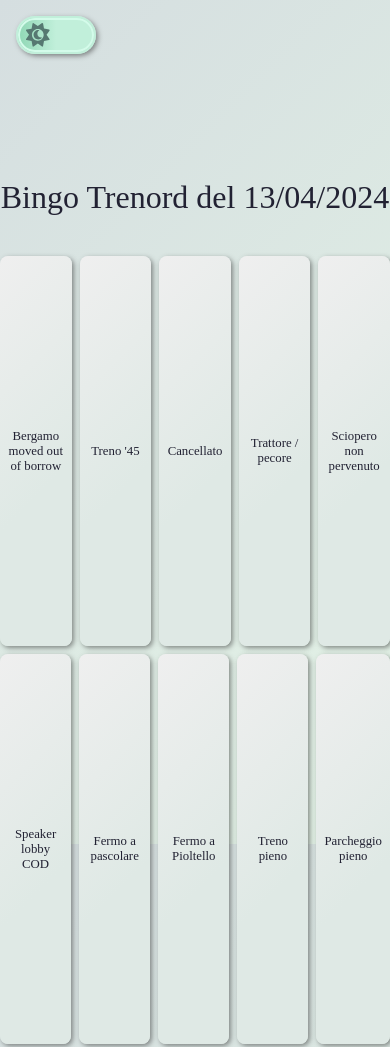
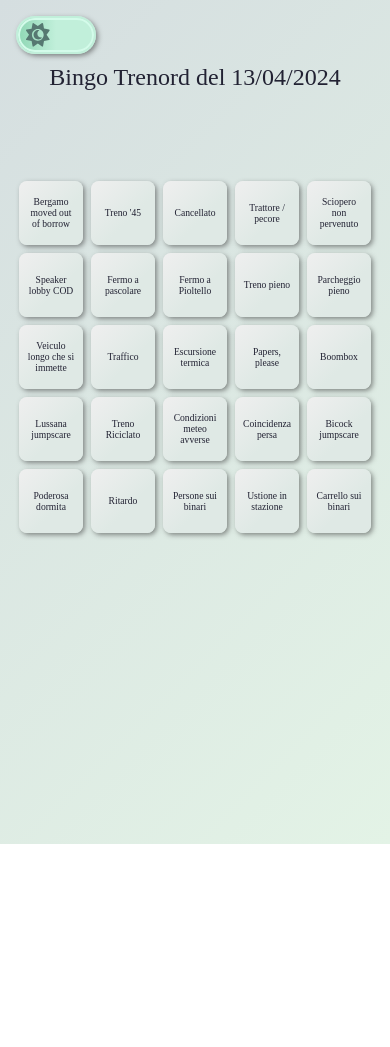
Before and after one commit to M1keCodingProjects/bingo, a plain HTML site: page index.html in a window 390 px wide. Shown: the top 1047 px of the page. After the commit the page ends 844 px from the top, so only its background shows below. Drawn offline with Linux system fonts and the light colour scheme; a web font is replaced by a local one.

Commit message:
Tried to make a responsive layout + document mode is cached.

```diff
--- a/app.js
+++ b/app.js
@@ -32,6 +32,7 @@
     todaysDate.setHours(23, 59, 59, 999); //Saved data expires at midnight
     document.getElementById("hero").innerHTML += todaysDate.toLocaleDateString("en-GB");
 
+    let modeIsNight = false; // this goes here because saved data depends on it, other stuff is later cuz of rendering perf.
     let randomizedEntries = [];
     let matrix = [...Array(25)].map(e => false);
     readDataIfSaved();
@@ -54,30 +55,36 @@
 
                     e.preventDefault(); return false;
                 });
-
-                cell.addEventListener("animationend", e => e.target.classList.remove("bingo"));
             }));
 
-    let modeIsNight = false;
     // I need to save the btn otherwise the svg inside it becomes the event target lmao.
     const modeBtn = document.getElementById("mode");
+    toggleDocumentMode(); // Here, cuz why not and also btn needs to be defined.
     modeBtn.onclick =_=> {
         modeIsNight = !modeIsNight;
-        attrStr     =  modeIsNight ? "night" : "day";
+
+        toggleDocumentMode();
+        setCookie("nightModeOn", +modeIsNight);
+    };
+
+    function toggleDocumentMode() {
+        const attrStr =  modeIsNight ? "night" : "day";
 
         modeBtn.setAttribute("mode", attrStr);
         document.documentElement.setAttribute("mode", attrStr);
-    };
+    }
 
     function readDataIfSaved() {
         if(!document.cookie) {
             for(let i = 0; i < ENTRIES_AMT; i++)
                 randomizedEntries.push(ENTRIES.splice(Math.floor(Math.random() * ENTRIES.length), 1)[0])
 
+            setCookie("nightModeOn", +modeIsNight);
             setCookie("boardEntries", randomizedEntries.join("#")); return;
         }
 
         boardState = getCookie("boardState");
+        modeIsNight = !!+getCookie("nightModeOn");
         randomizedEntries = getCookie("boardEntries").split("#");
 
         if(boardState) matrix = boardState.split("").map(d => !!+d);
@@ -137,9 +144,12 @@
     }
 
     async function startBingoAnimOnCells(ids) {
-        for(id of ids) {
-            document.getElementById(id).classList.add("bingo");
-            await sleep(100);
+        for(const id of ids) {
+            const cell = document.getElementById(id);
+            cell.style.animation = "none";
+            await sleep(50);
+            cell.style.animation = "bingo .75s ease-in-out";
+            await sleep(50);
         };
     }
 
--- a/index.html
+++ b/index.html
@@ -11,8 +11,8 @@
     <link href="https://fonts.googleapis.com/css2?family=Platypi:ital,wght@0,300..800;1,300..800&display=swap" rel="stylesheet">
 </head>
 <body>
+    <div id="wrapper">
         <header><h1 id="hero">Bingo Trenord del </h1></header>
-
         <div class="table-container">
             <div class = "bingo-table" id="bingoTable">
                 <div class="bingo-row">
@@ -56,7 +56,7 @@
                 </div>
             </div>
         </div>
-    <footer></footer>
+    </div>
 
     <button id="mode">
         <svg width="51" height="51" viewBox="0 0 51 51" xmlns="http://www.w3.org/2000/svg">
--- a/style.css
+++ b/style.css
@@ -35,19 +35,26 @@
     --btn-icon:  #aa21bc;
 }
 
+html {
+    width: 100%;
+    height: 100%;
+    display: table;
+}
+
+body {
+    width: 100%;
+    display: table-cell;
+}
+
 html, body {
-    width: 100%;
-    height: 100vh;
+    margin: 0;
+    padding: 0;
     color: var(--text);
     background: var(--bg);
     transition: background-color .2s ease-in-out;
 }
 
 body {
-    display: flex;
-    justify-content: center;
-    align-items: center;
-    flex-direction: column;
     user-select: none;
     font-family: "Platypi", serif;
     font-optical-sizing: auto;
@@ -55,12 +62,17 @@ body {
     font-style: normal;
 }
 
+#wrapper {
+    width: 100%;
+    height: 100%;
+    display: flex;
+    flex-direction: column;
+    justify-content: space-between;
+}
+
 header {
-    width: 100%;
-    height: 10%;
-    margin-bottom: 1rem;
-    display: flex;
-    justify-content: space-around;
+    margin-top: 4rem;
+    flex-grow: 1;
 }
 
 button#mode {
@@ -93,29 +105,20 @@ button#mode > svg {
 }
 
 h1#hero {
-    width: 100%;
-    margin: auto;
     text-align: center;
     font-weight: 500;
-    flex-grow: 1;
-}
-
-footer {
-    height: 5%;
+    font-size: 1.5rem;
 }
 
 .table-container {
-    max-height: 70vh;
-    aspect-ratio: 1 / 1;
-}
-
-.bingo-table, .bingo-row, .bingo-cell {
-    aspect-ratio: inherit;
+    width: 100%;
+    padding: 1rem;
+    flex-grow: 4;
+    display: flex;
+    justify-content: center;
 }
 
 .bingo-table {
-    width: 100%;
-    height: 100%;
     display: flex;
     flex-direction: column;
     gap: .5rem;
@@ -128,18 +131,23 @@ footer {
 }
 
 .bingo-cell {
-    width: 20%;
+    min-width: 4rem;
+    max-width: 4rem;
+    aspect-ratio: 1 / 1;
     text-align: center;
     display: flex;
     align-items: center;
     justify-content: center;
+    overflow: hidden;
+    text-overflow: ellipsis;
 
-    font-size: .8rem;
+    font-size: .6rem;
     padding: .5rem;
     border-radius: .5rem;
     background: var(--cell);
     box-shadow: 2px 2px 5px var(--shadows);
     transition: scale .2s ease-in-out;
+    animation: none;
 }
 
 .bingo-cell:active {
@@ -160,7 +168,3 @@ footer {
         background: var(--bingo-cell);
     }
 }
-
-.bingo-cell.bingo {
-    animation: bingo .75s ease-in-out;
-}
```
Lines whose indentation alone changed are shown as unchanged.
